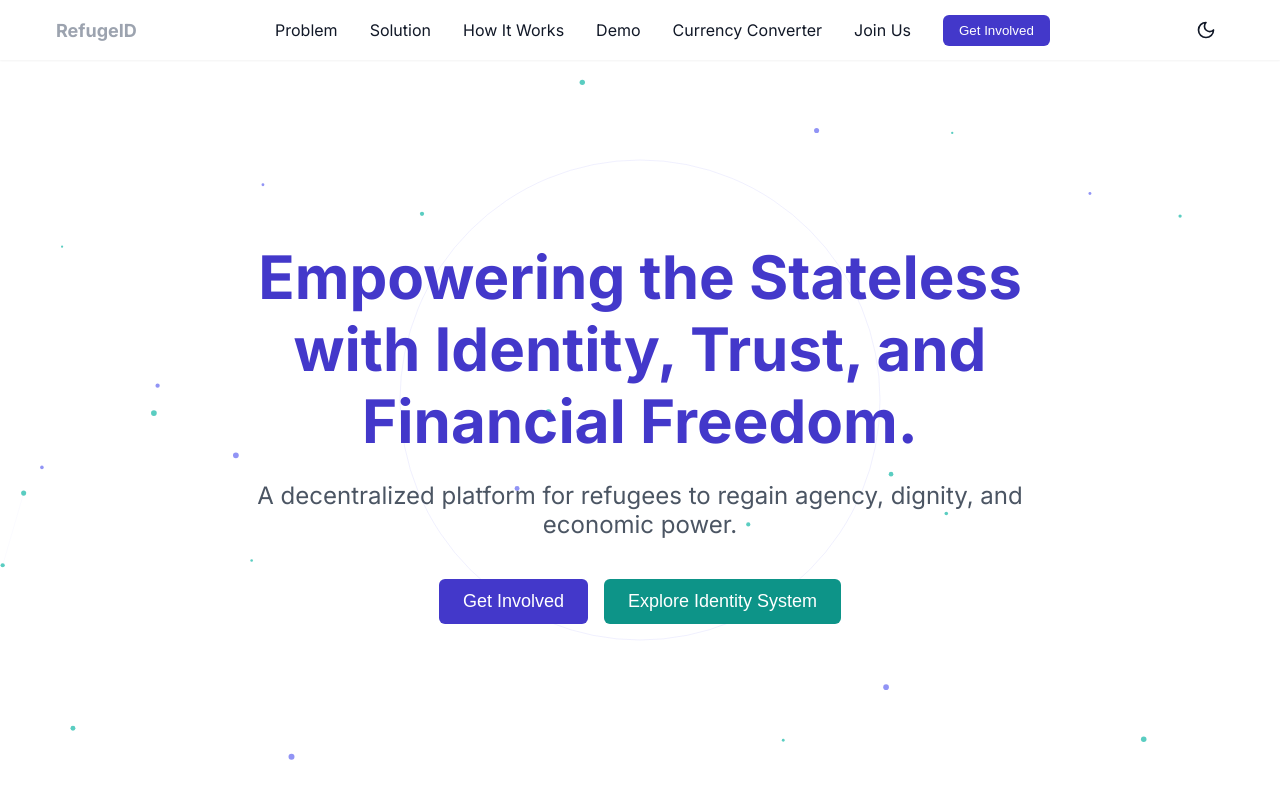
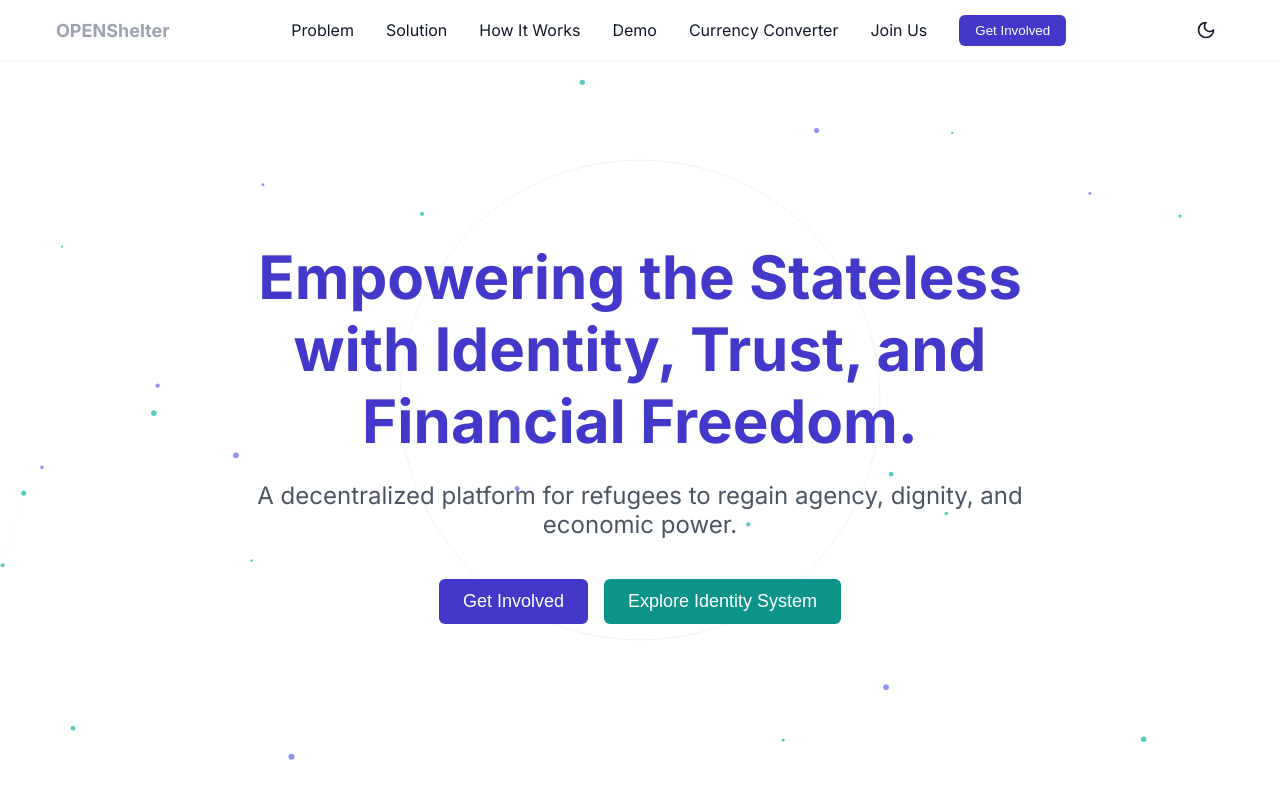
Before and after one commit to Vedantvijayhumbe/HashHumanity-, a React (Vite) app: page / in a window 1280 px wide. Shown: the top 800 px of the page. Built offline with nearby package versions, Linux system fonts and the light colour scheme.

Commit message:
fix: update title and logo text to OPENShelter in index.html and Navbar component

```diff
--- a/index.html
+++ b/index.html
@@ -3,7 +3,7 @@
   <head>
     <meta charset="UTF-8" />
     <meta name="viewport" content="width=device-width, initial-scale=1.0" />
-    <title>RefugeID - Identity Platform for Refugees</title>
+    <title>OPENShelter - Symbolic of digital protection</title>
     <link href="https://fonts.googleapis.com/css2?family=Inter:wght@400;500;600;700&display=swap" rel="stylesheet">
   </head>
   <body>
--- a/src/components/Navbar.jsx
+++ b/src/components/Navbar.jsx
@@ -14,7 +14,7 @@ function Navbar() {
       <div className="navbar-inner">
         <div className="navbar-logo">
           <Link to="/" className="logo-text">
-            RefugeID
+            OPENShelter
           </Link>
         </div>
 
```
